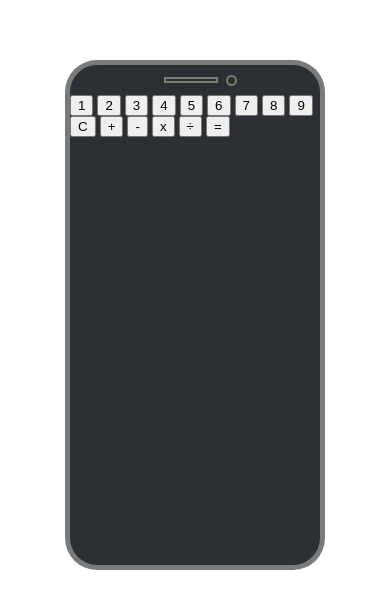
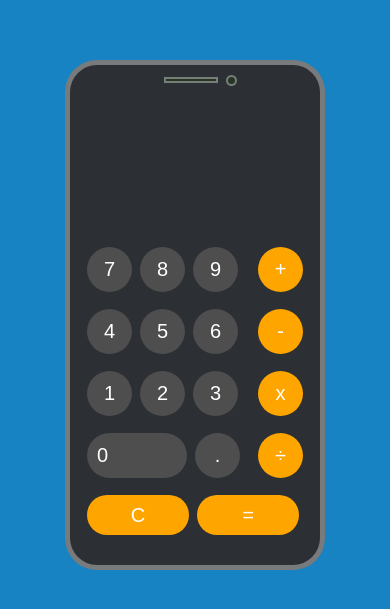
Before and after one commit to Matanbitton/Calculator, a plain HTML site: page index.html in a window 390 px wide. Shown: the part 115-724 px from the top of the page. Drawn offline with Linux system fonts and the light colour scheme.

Commit message:
removed iphone img made UI using css

```diff
--- a/index.html
+++ b/index.html
@@ -18,29 +18,44 @@
 
 
 
-        <div class="calculator display">
+        <div class="calculator_display">
+        </div>
 
 
-            <div class="buttons numbers">
-                <button class="1">1</button>
-                <button class="2">2</button>
-                <button class="3">3</button>
-                <button class="4">4</button>
-                <button class="5">5</button>
-                <button class="6">6</button>
-                <button class="7">7</button>
-                <button class="8">8</button>
-                <button class="9">9</button>
-            <div class="buttons operators">
-                    <button class="C">C</button>
+        <div class="buttons container">
+            <div class="buttons_numbers">
+
+                <button class="numbers"> 7 </button>
+                <button class="numbers"> 8 </button>
+                <button class="numbers"> 9 </button>
+
+
+
+                <button class="numbers"> 4 </button>
+                <button class="numbers"> 5 </button>
+                <button class="numbers"> 6 </button>
+
+                <button class="numbers"> 1 </button>
+                <button class="numbers"> 2 </button>
+                <button class="numbers"> 3 </button>
+
+                <button class="numbers zero"> 0 </button>
+                <button class="numbers"> . </button>
+            </div>
+            <div class="buttons_operators">
                     <button class="+">+</button>
                     <button class="-">-</button>
                     <button class="x">x</button>
                     <button class="/">÷</button>
-                    <button class="=">=</button>
             </div>
+
+
         </div>
-    </div>
+        <div class="buttons_clear_equals">
+            <button class="C">C</button>
+            <button class="=">=</button>
+        </div>
+
 </div>
     </div>
 
--- a/style.css
+++ b/style.css
@@ -1,7 +1,9 @@
 html,body {
     height: 100%;
+    background-color: rgb(23, 131, 194);
 
 }
+
 
 .calculator.container {
     height: 100%;
@@ -42,3 +44,74 @@ html,body {
     border-radius: 4em;
     background-color: #273527;
 }
+.calculator_display {
+    height: 150px;
+    width: 100%;
+}
+.buttons_numbers{
+    padding-left: 15px;
+}
+.numbers {
+    background-color: rgb(78, 78, 78);
+    text-decoration: none;
+    font-size: 20px;
+    border-radius: 2em;
+    padding: 0%;
+    color:white;
+    width: 45px;
+    height: 45px;
+    border-style: none;
+    margin: 2px;
+    margin-bottom: 15px;
+
+}
+.zero {
+    width: 100px;
+    text-align: left;
+    padding: 10px;
+}
+
+.buttons_operators {
+    width: 50px;
+    padding-right: 15px;
+
+
+}
+.buttons_operators button {
+    background-color: orange;
+    text-decoration: none;
+    border-radius: 2em;
+    border-style: none;
+    padding: 0%;
+    color:white;
+    width: 45px;
+    height: 45px;
+    margin: 2px;
+    margin-bottom: 15px;
+    font-size: 20px;
+}
+
+.buttons.container {
+    display: flex;
+    justify-content: space-between;
+    align-items: center;
+    width: 100%;
+}
+.buttons_clear_equals button {
+    background-color: orange;
+    text-decoration: none;
+    border-radius: 2em;
+    border-style: none;
+    padding: 0%;
+    color:white;
+    width: 102px;
+    height: 40px;
+    margin: 2px;
+    margin-bottom: 15px;
+    font-size: 20px;
+
+}
+.buttons_clear_equals {
+
+    padding-left: 15px;
+}
```
Also changed, not shown: iphone-img.png (deleted).
